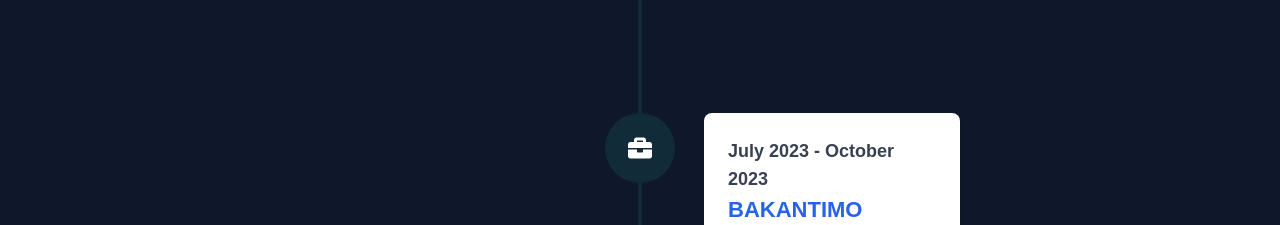
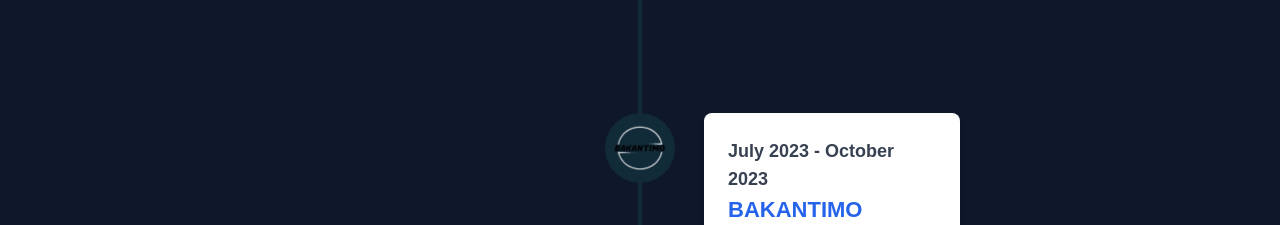
Before and after one commit to Mukkun007/PORTFOLIO-LOVA, a Next.js app: page / in a window 1280 px wide. Shown: the part 1540-1765 px from the top of the page. Built offline with nearby package versions, Linux system fonts and the light colour scheme.

Commit message:
Bakantimo logo

```diff
--- a/src/components/Experience.tsx
+++ b/src/components/Experience.tsx
@@ -24,7 +24,13 @@
       date: t("experience.date2"),
       establishment: "BAKANTIMO",
       position: t("experience.position2"),
-      icon: <FaBriefcase />,
+      icon: (
+        <img
+          src="/images/bakantimo.png"
+          alt="Bakantimo Logo"
+          className="w-[40px] h-[40px] sm:w-[45px] sm:h-[45px] md:w-[50px] md:h-[50px] lg:w-[54px] lg:h-[54px]"
+        />
+      ),
     },
     {
       date: "March 2021 - May 2021",
```
Also changed, not shown: public/images/bakantimo.png (added).
